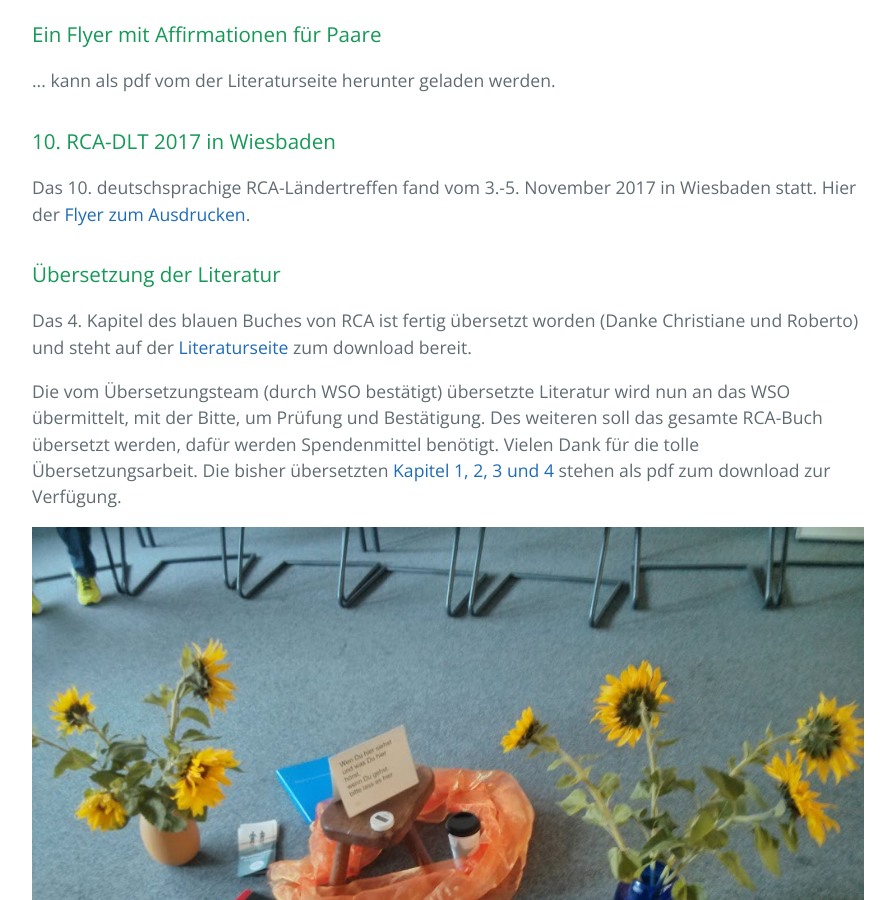
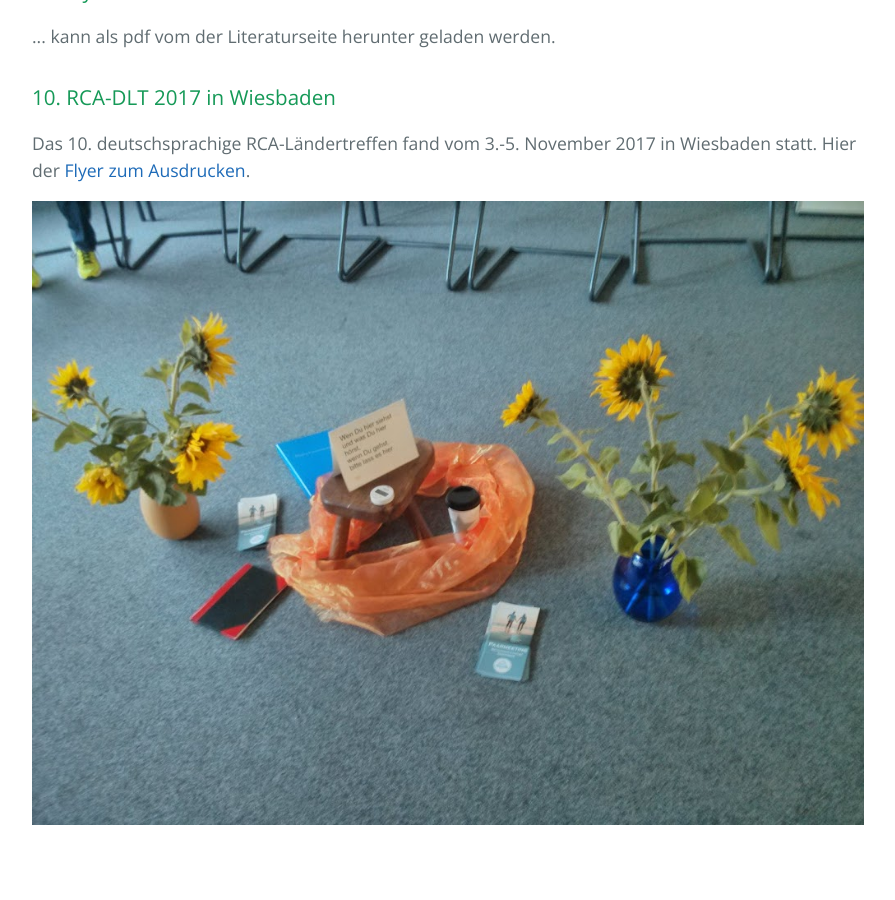
Before and after one commit to rcadeutschland/rcadeutschland.github.io, a Jekyll site: the page built from index.html, in a window 1280 px wide and 900 px high, scrolled down 1278 px. Shown: the whole window, without its empty margins (192-1087 px from the left). Built offline with Jekyll 4.4.1, drawn with Linux system fonts in a browser that asks for light colours; nearby versions of some CDN libraries; some of the changed text lies outside the part shown.

Commit message:
Update index.html

```diff
--- a/index.html
+++ b/index.html
@@ -15,8 +15,6 @@ title: RCA Home
  für die tolle Arbeit.</p>
 
 <p>Das 2. Besinnungswochenende von RCA wird im Juni/Juli 2019 wieder in Bad Driburg stattfinden. Näheres in Kürze.</p>
-
-<p>Zwei neu übersetzte Kapitel (1. und 4. Kapitel) des RCA-Schritte-Arbeitsbuches zum <a href="/Literatur">ausdrucken</a>.</p>
 
 <h2>11. RCA-DLT 2018</h2>
 <p>Das Treffen findet vom 26.10.-28.10.2018 in Stuttgart statt. Hier der <a href="files/RCATreffen2018.pdf">Flyer zum Ausdrucken</a>.</p>
@@ -43,11 +41,4 @@ title: RCA Home
 <h3>10. RCA-DLT 2017 in Wiesbaden</h3>
 <p>Das 10. deutschsprachige RCA-Ländertreffen fand vom 3.-5. November 2017 in Wiesbaden
  statt. Hier der <a href="files/FlyerRCADLT2017.pdf">Flyer zum Ausdrucken</a>.</p>
-<h3>Übersetzung der Literatur</h3>
-<p>Das 4. Kapitel des blauen Buches von RCA ist fertig übersetzt worden (Danke Christiane und Roberto) und steht auf
- der <a href="/Literatur">Literaturseite</a> zum download bereit.</p>
-<p>Die vom Übersetzungsteam (durch WSO bestätigt) übersetzte Literatur wird nun an das WSO übermittelt, mit der Bitte,
-um Prüfung und Bestätigung. Des weiteren soll das gesamte RCA-Buch übersetzt werden, dafür werden Spendenmittel benötigt.
-Vielen Dank für die tolle Übersetzungsarbeit. Die bisher übersetzten <a href="/Literatur">Kapitel 1, 2, 3 und 4</a> stehen als pdf
-zum download zur Verfügung.</p>
 <p><img src="images/rcamitte2016.jpg"></p>
```
